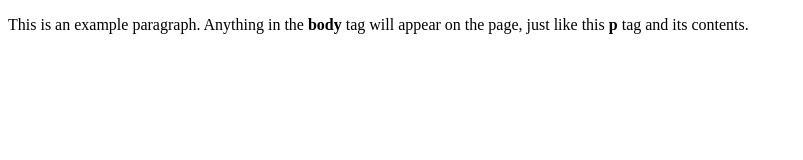
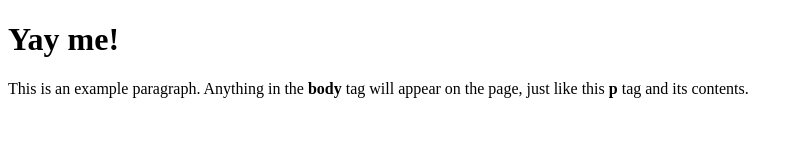
Before and after one commit to mshizzle/pre-work, a plain HTML site: page index.html in a window 1280 px wide. Shown: the whole page, without its empty margins (0-803 px from the left). Drawn offline with Linux system fonts and the light colour scheme.

Commit message:
adds a header to index.html

```diff
--- a/index.html
+++ b/index.html
@@ -4,6 +4,7 @@
     <title>This is the title of the webpage!</title>
   </head>
   <body>
+      <h1>Yay me!</h1>
     <p>This is an example paragraph. Anything in the <strong>body</strong> tag will appear on the page, just like this <strong>p</strong> tag and its contents.</p>
   </body>
 </html>
```
